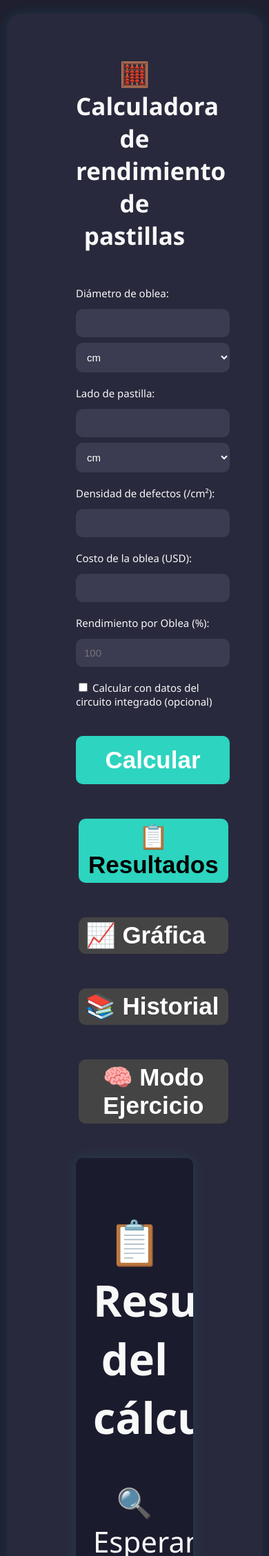
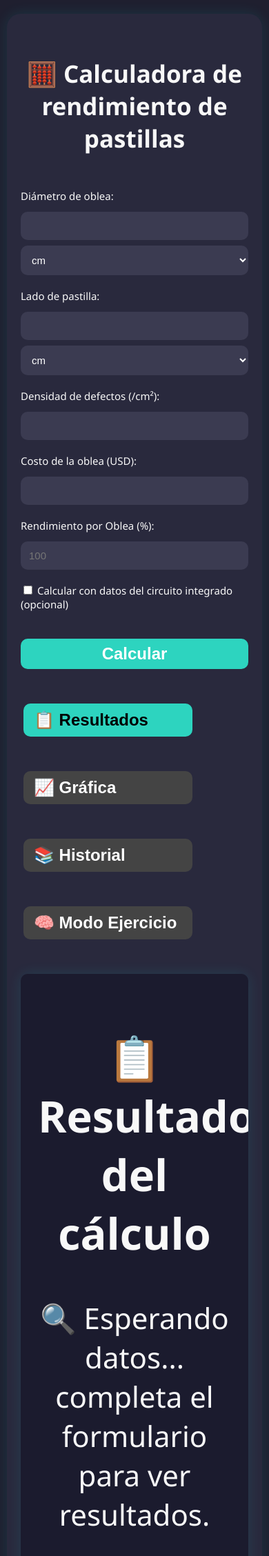
Before and after one commit to RodrigoPP05/calculadora_pastillas, a Flask app: page / in a window 390 px wide. Shown: the top 2256 px of the page at 69% size. Run offline with Flask 3, Linux system fonts and the light colour scheme; some libraries are stand-ins or nearby versions.

Commit message:
Update style.css

```diff
--- a/static/style.css
+++ b/static/style.css
@@ -36,11 +36,13 @@ h1::before {
   flex: 1 1 300px;
   margin-bottom: 30px;
 }
+
 .campo {
   margin-bottom: 20px;
   display: flex;
   gap: 10px;
 }
+
 .campo input,
 .campo select {
   padding: 10px;
@@ -51,29 +53,33 @@ h1::before {
   background-color: #3b3b51;
   color: white;
 }
+
 .campo input:focus,
 .campo select:focus {
   outline: none;
   box-shadow: 0 0 5px #2dd4bf;
 }
 
+/* === BOTÓN BASE (ESCRITORIO) === */
 button {
   background: #2dd4bf;
   border: none;
   color: white;
-  padding: 15px;
+  padding: 6px 15px; /* 🔹 más delgado verticalmente */
   font-size: 16px;
   font-weight: bold;
   border-radius: 10px;
-  width: 100%;
+  width: 100%; /* Ocupa todo el ancho del contenedor */
   cursor: pointer;
   margin-top: 15px;
   transition: background 0.3s ease;
 }
+
 button:hover {
   background: #1cc8ad;
 }
 
+/* === Pestañas === */
 .tabs {
   display: flex;
   justify-content: space-around;
@@ -98,14 +104,17 @@ button:hover {
   align-items: center;
   gap: 4px;
 }
+
 .tab-btn.active {
   background: #2dd4bf;
   color: black;
 }
+
 .tab-btn:hover {
   background: #666;
 }
 
+/* === Contenido de pestañas === */
 .tab-content {
   display: none;
   background: #1b1b2e;
@@ -117,10 +126,12 @@ button:hover {
   animation: fadeIn 0.3s ease-in-out;
   box-shadow: 0 0 20px rgba(0, 255, 255, 0.1);
 }
+
 .tab-content.active {
   display: block;
 }
 
+/* === Gráfica y tabla === */
 #plotly-graph {
   width: 100%;
   min-height: 400px;
@@ -134,17 +145,20 @@ button:hover {
   font-size: 15px;
   color: white;
 }
+
 #tabla-historial th,
 #tabla-historial td {
   border: 1px solid #555;
   padding: 8px;
   text-align: center;
 }
+
 #tabla-historial th {
   background-color: #374151;
   color: #14d8dc;
 }
 
+/* === Animación === */
 @keyframes fadeIn {
   from { opacity: 0; transform: translateY(10px); }
   to { opacity: 1; transform: translateY(0); }
@@ -157,25 +171,13 @@ button:hover {
   }
 
   .container {
-    background: #29293d;
-    padding: 40px 100px;
-    border-radius: 20px;
-    max-width: 1000px;
-    width: 100%;
-    box-sizing: border-box;
-    box-shadow: 0 0 20px rgba(0, 255, 255, 0.1);
-    display: flex;
-    flex-wrap: wrap;
-    gap: 20px;
+    padding: 40px 20px;
     font-size: 42px;
-}
+  }
 
   h1 {
-    text-align: center;
-    margin-bottom: 30px;
     font-size: 35px;
-    width: 100%;
-}
+  }
 
   .campo {
     flex-direction: column;
@@ -194,56 +196,26 @@ button:hover {
     border-radius: 10px;
   }
 
+  /* === BOTÓN RESPONSIVE === */
   button {
-    background: #2dd4bf;
-    border: none;
-    color: white;
-    padding: 15px;
-    font-size: 16px;
-    font-weight: bold;
-    border-radius: 10px;
+    padding: 8px 15px;   /* 🔹 ligeramente más grande para facilitar el toque */
+    font-size: 24px;     /* 🔹 más legible en móvil */
     width: 100%;
-    cursor: pointer;
-    margin-top: 15px;
-    transition: background 0.3s ease;
-    font-size: 35px;
-}
+  }
 
   .tabs {
-    display: flex;
     flex-direction: column;
     gap: 10px;
   }
 
   .tab-btn {
-    background: #444;
-    border: none;
-    padding: 6px 10px;
-    margin: 20px 4px;
-    border-radius: 10px;
-    color: white;
-    cursor: pointer;
-    font-weight: 600;
-    font-size: 14px;
-    transition: background 0.3s ease;
-    display: flex;
-    align-items: center;
-    gap: 4px;
-    font-size: 35px;
-}
+    font-size: 24px;
+    padding: 10px 15px;
+  }
 
   .tab-content {
-    display: none;
-    background: #1b1b2e;
-    padding: 25px;
-    border-radius: 10px;
-    overflow: auto;
-    width: 100%;
-    box-sizing: border-box;
-    animation: fadeIn 0.3s ease-in-out;
-    box-shadow: 0 0 20px rgba(0, 255, 255, 0.1);
     text-align: center;
-}
+  }
 
   #resultado_ejercicio {
     font-size: 15px;
```
